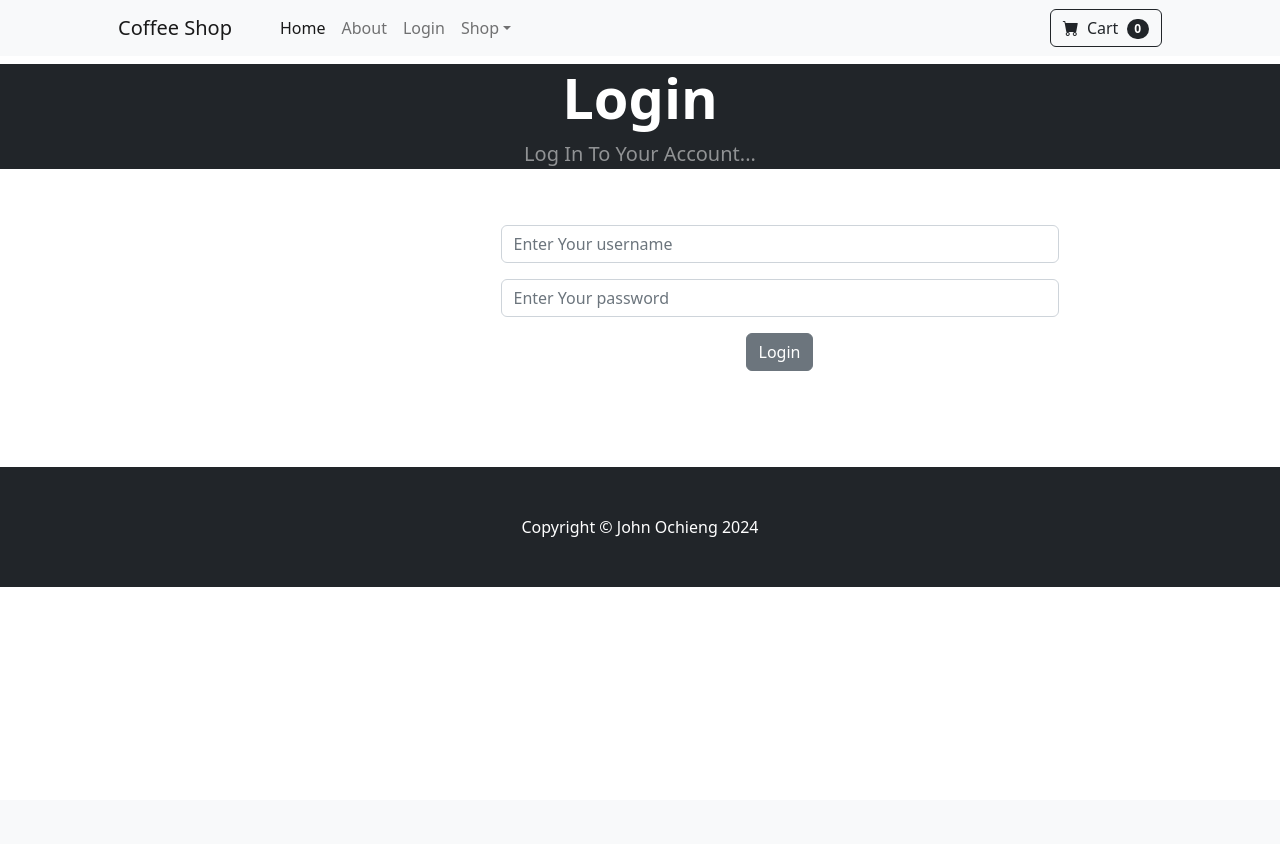
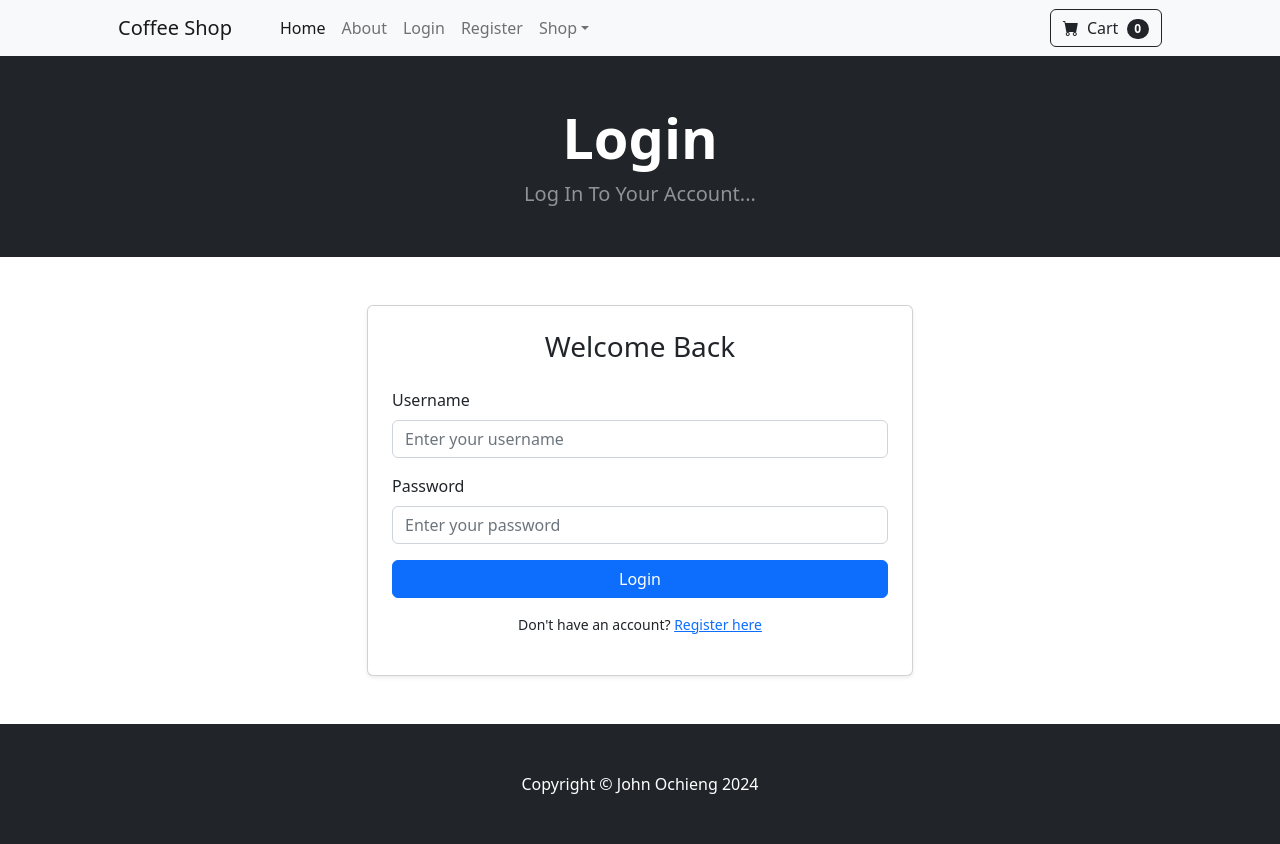
Before and after one commit to ochi3ng/Coffee-Shop-Django, a Django app: page /login/ in a window 1280 px wide. Before the commit the page ends 587 px from the top, so only its background shows below. Run offline with Django 5.2, Linux system fonts and the light colour scheme; some libraries are stand-ins or nearby versions.

Commit message:
Working on register and styling

```diff
--- a/coffee/templates/login.html
+++ b/coffee/templates/login.html
@@ -1,39 +1,43 @@
-{% extends 'base.html'%}
+{% extends 'base.html' %}
 {% block content %}
-<header class="bg-dark ">
-            <div class="container px-4 px-lg-5 my-2">
-                <div class="text-center text-white">
+<header class="bg-dark py-5">
+    <div class="container px-4 px-lg-5 text-center text-white">
         <h1 class="display-4 fw-bolder">Login</h1>
         <p class="lead fw-normal text-white-50 mb-0">Log In To Your Account...</p>
     </div>
-            </div>
 </header>
 
-        <div class="container">
-         <div class='row'>
-           <center>
-            <div class="col-md-6 offset-md-3">
+<div class="container my-5">
+    <div class="row justify-content-center">
+        <div class="col-md-6">
+            <div class="card shadow-sm">
+                <div class="card-body p-4">
+                    <h3 class="card-title text-center mb-4">Welcome Back</h3>
 
-                 <br/><br/>
+                    <form method="POST" action="{% url 'login' %}">
+                        {% csrf_token %}
 
-<form method="POST" action="{% url 'login'%}">
+                        <div class="mb-3">
+                            <label for="username" class="form-label">Username</label>
+                            <input type="text" id="username" class="form-control" name="username" placeholder="Enter your username" required>
+                        </div>
 
-    {% csrf_token %}
                         <div class="mb-3">
-    <input type="text" class="form-control" name="username" placeholder="Enter Your username">
+                            <label for="password" class="form-label">Password</label>
+                            <input type="password" id="password" class="form-control" name="password" placeholder="Enter your password" required>
                         </div>
-  <div class="mb-3">
-    <input type="password" class="form-control" name="password"
-    placeholder="Enter Your password">
+
+                        <div class="d-grid">
+                            <button type="submit" class="btn btn-primary">Login</button>
                         </div>
-  <button type="submit" class="btn btn-secondary">Login</button>
                     </form>
 
-                 <br/><br/>
-                 <br/><br/>
-
-            </div>
-           </center>
+                    <div class="text-center mt-3">
+                        <p class="small">Don't have an account? <a href="{% url 'register' %}">Register here</a></p>
                     </div>
                 </div>
-{% endblock%}
+            </div>
+        </div>
+    </div>
+</div>
+{% endblock %}
--- a/coffee/templates/navbar.html
+++ b/coffee/templates/navbar.html
@@ -11,6 +11,7 @@
                           <li class="nav-item"><a class="nav-link" href="{% url 'logout' %}">Logout</a></li>
                           {% else %}
                          <li class="nav-item"><a class="nav-link" href="{% url 'login' %}">Login</a></li>
+                         <li class="nav-item"><a class="nav-link" href="{% url 'register' %}">Register</a></li>
                          {% endif %}
 
 
--- a/coffee/urls.py
+++ b/coffee/urls.py
@@ -6,4 +6,5 @@ urlpatterns = [
     path('about/',views.about, name='about'),
     path('login/',views.login_user, name='login'),
     path('logout/',views.logout_user, name='logout'),
+    path('register/',views.register_user, name='register'),
 ]
--- a/coffee/views.py
+++ b/coffee/views.py
@@ -3,6 +3,10 @@ from django.http import HttpResponse
 from . models import Coffee, Product
 from django.contrib.auth import authenticate, login, logout
 from django.contrib import messages
+from django.contrib.auth.models import User
+from django.contrib.auth.forms import UserCreationForm
+from . forms import SignUpForm
+from django import forms
 
 
 
@@ -37,3 +41,25 @@ def logout_user (request):
     logout(request)
     messages.success(request, ('You have been logged out...'))
     return redirect('login')
+
+def register_user(request):
+    if request.method == 'POST':  # Corrected method check
+        form = SignUpForm(request.POST)  # Corrected attribute
+        if form.is_valid():
+            form.save()
+            username = form.cleaned_data['username']  # Corrected typo
+            password = form.cleaned_data['password1']  # Match Django's default UserCreationForm field
+
+            # Log in the user after registration
+            user = authenticate(username=username, password=password)
+            if user is not None:
+                login(request, user)  # Automatically log in the new user
+                messages.success(request, "You have registered successfully! Welcome!")
+                return redirect('home')
+        else:
+            messages.error(request, "Oops! Something went wrong. Please try again.")
+    else:
+        form = SignUpForm()  # Instantiate the form for GET requests
+
+    # Render the registration page with the form
+    return render(request, 'register.html', {'form': form})
```
Also changed, not shown: coffee/forms.py (added, +17 -0 lines), coffee/templates/register.html (added, +35 -0 lines). Lines whose indentation alone changed are shown as unchanged.
